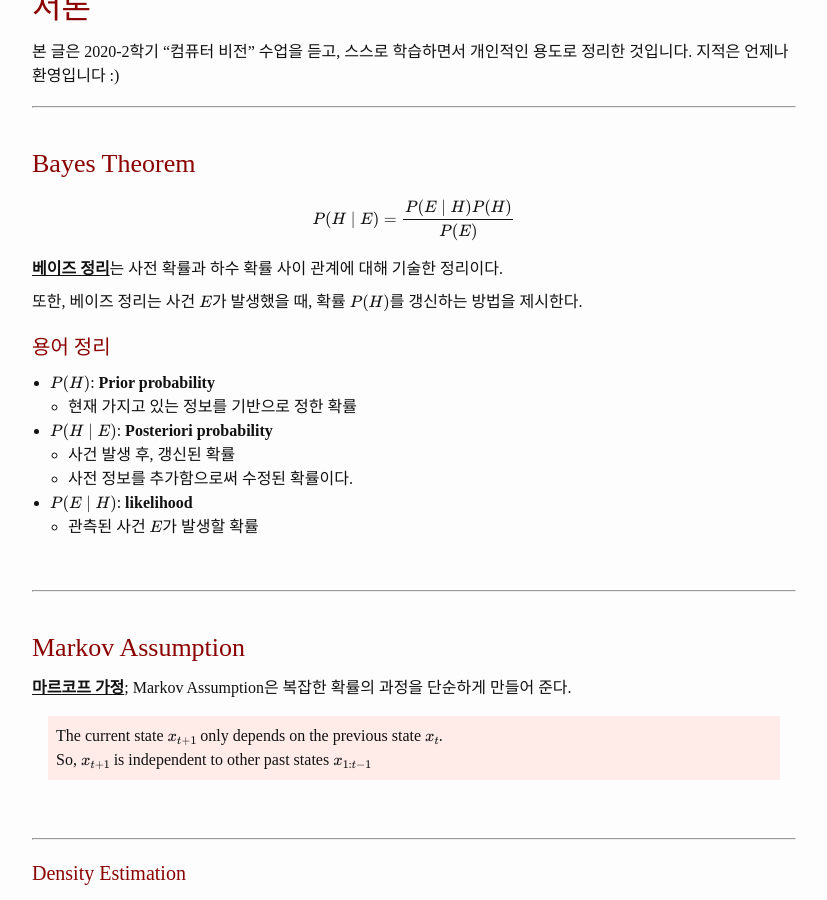
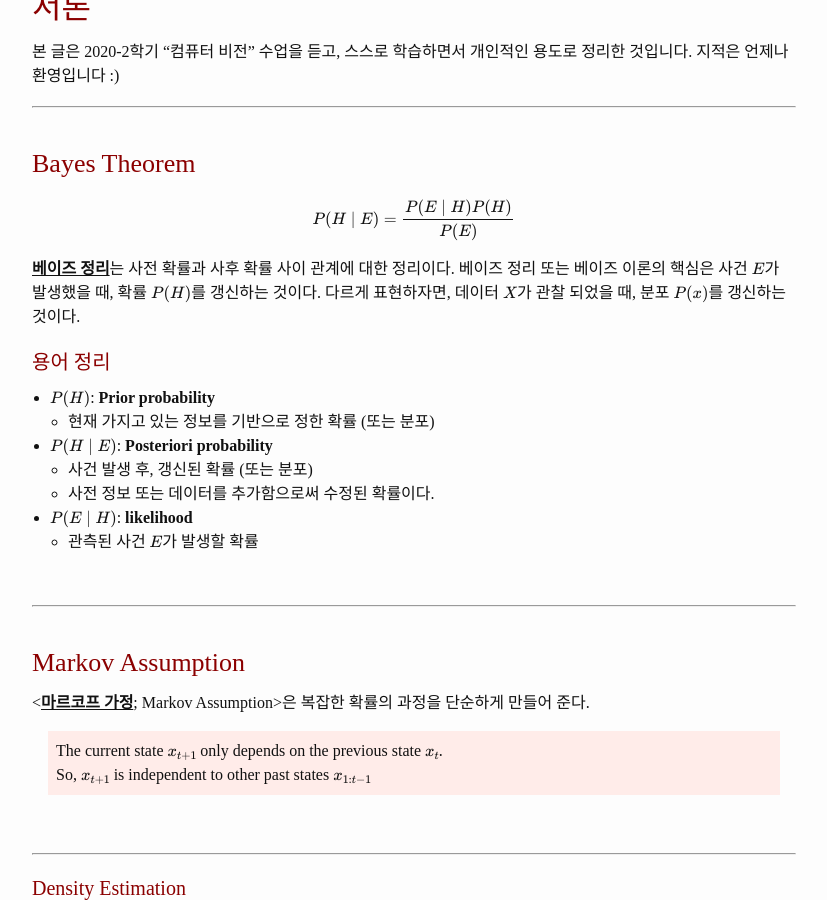
Before and after one commit to BlueHorn07/computer_science, a Jekyll site: the page built from _posts/computer-visioin/2020-12-15-Sequential-Density-Estimation.md, in a window 1280 px wide and 900 px high, scrolled down 252 px. Shown: the whole window, without its empty margins (226-1053 px from the left). Built offline with Jekyll 4.4.1, drawn with Linux system fonts in a browser that asks for light colours; nearby versions of some CDN libraries; some web fonts are replaced.

Commit message:
update post

```diff
--- a/_posts/computer-visioin/2020-12-15-Sequential-Density-Estimation.md
+++ b/_posts/computer-visioin/2020-12-15-Sequential-Density-Estimation.md
@@ -16,18 +16,15 @@ $$
 P(H \mid E) = \frac{P(E \mid H) P(H)}{P(E)}
 $$
 
-**<u>베이즈 정리</u>**는 사전 확률과 하수 확률 사이 관계에 대해 기술한 정리이다.
-
-또한, 베이즈 정리는 사건 $E$가 발생했을 때,
-확률 $P(H)$를 갱신하는 방법을 제시한다.
+**<u>베이즈 정리</u>**는 사전 확률과 사후 확률 사이 관계에 대한 정리이다. 베이즈 정리 또는 베이즈 이론의 핵심은 사건 $E$가 발생했을 때, 확률 $P(H)$를 갱신하는 것이다. 다르게 표현하자면, 데이터 $X$가 관찰 되었을 때, 분포 $P(x)$를 갱신하는 것이다.
 
 #### 용어 정리
 
 - $P(H)$: **Prior probability**
-  - 현재 가지고 있는 정보를 기반으로 정한 확률
+  - 현재 가지고 있는 정보를 기반으로 정한 확률 (또는 분포)
 - $P(H \mid E)$: **Posteriori probability**
-  - 사건 발생 후, 갱신된 확률
-  - 사전 정보를 추가함으로써 수정된 확률이다.
+  - 사건 발생 후, 갱신된 확률 (또는 분포)
+  - 사전 정보 또는 데이터를 추가함으로써 수정된 확률이다.
 - $P(E \mid H)$: **likelihood**
   - 관측된 사건 $E$가 발생할 확률
 
@@ -37,7 +34,7 @@ $$
 
 ### Markov Assumption
 
-**<u>마르코프 가정</u>**; Markov Assumption은 복잡한 확률의 과정을 단순하게 만들어 준다.
+\<**<u>마르코프 가정</u>**; Markov Assumption\>은 복잡한 확률의 과정을 단순하게 만들어 준다.
 
 <div class="statement">
 
```
